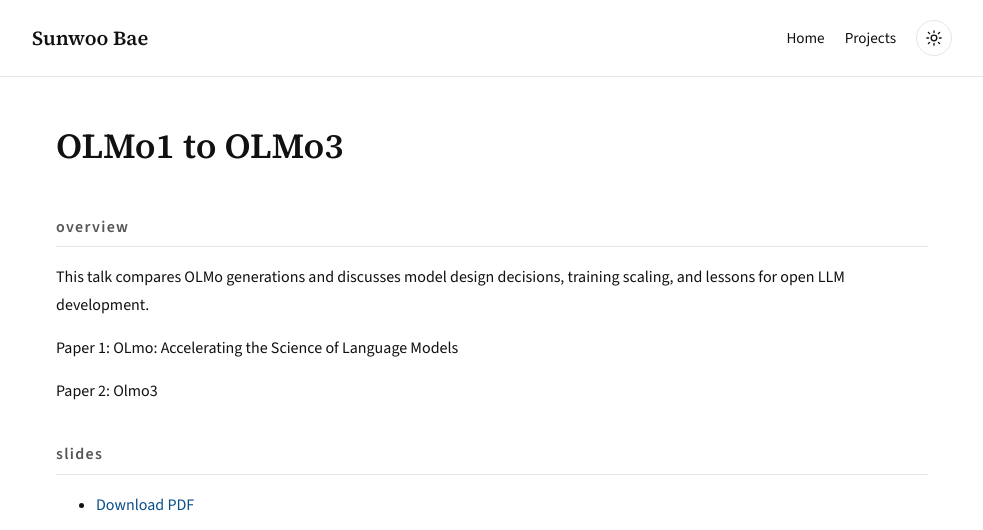
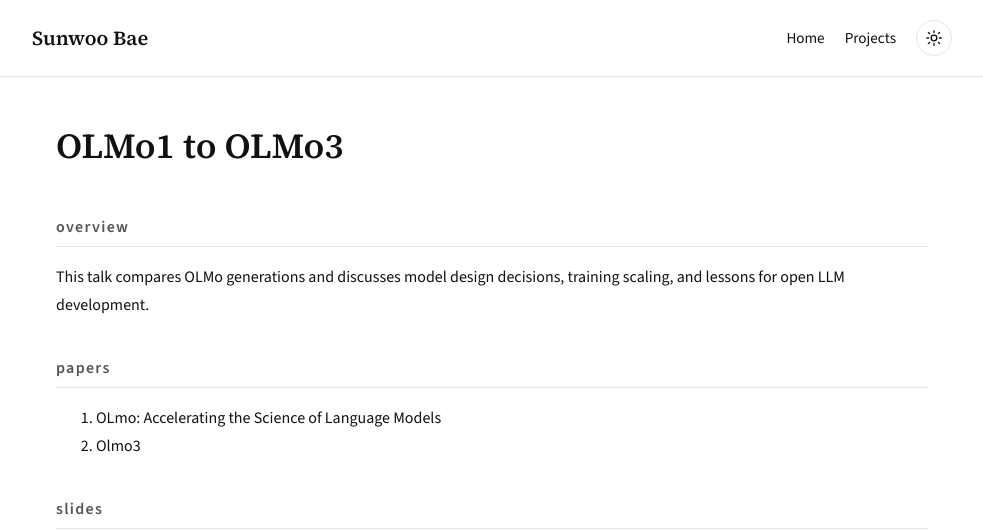
Before and after one commit to sunwoo02/sunwoo02.github.io, a Jekyll site: the page built from _pages/projects/olmo1-olmo3.md, in a window 1280 px wide and 900 px high, cut to the strip 0-530 px from the top of the window. Shown: the whole strip, without its empty margins (148-1131 px from the left). Built offline with Jekyll 4.4.1, drawn with Linux system fonts in a browser that asks for light colours.

Commit message:
Update olmo1-olmo3.md

```diff
--- a/_pages/projects/olmo1-olmo3.md
+++ b/_pages/projects/olmo1-olmo3.md
@@ -7,9 +7,9 @@ permalink: /projects/olmo1-olmo3/
 ## Overview
 This talk compares OLMo generations and discusses model design decisions, training scaling, and lessons for open LLM development.
 
-Paper 1: OLmo: Accelerating the Science of Language Models
-
-Paper 2: Olmo3
+## Papers
+1. OLmo: Accelerating the Science of Language Models
+2. Olmo3
 
 ## Slides
 - [Download PDF]({{ '/assets/pdf/reviews/olmo1-olmo3.pdf' | relative_url }})
```
